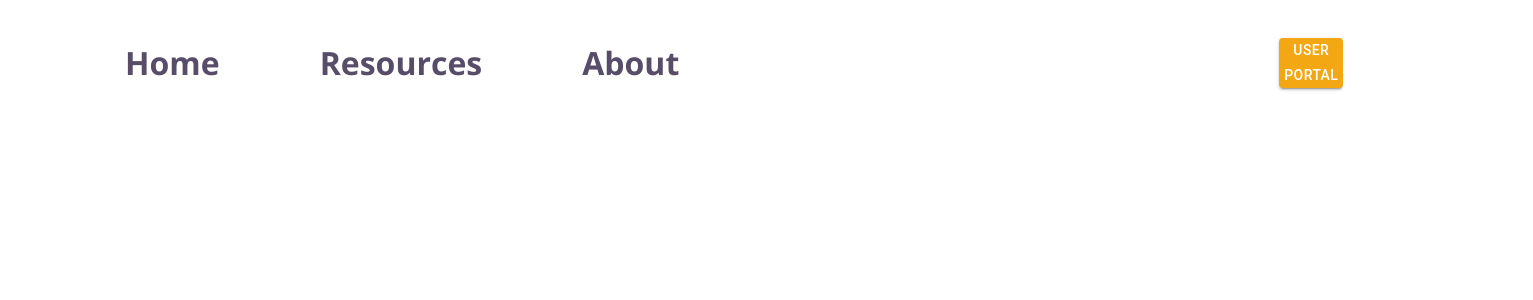
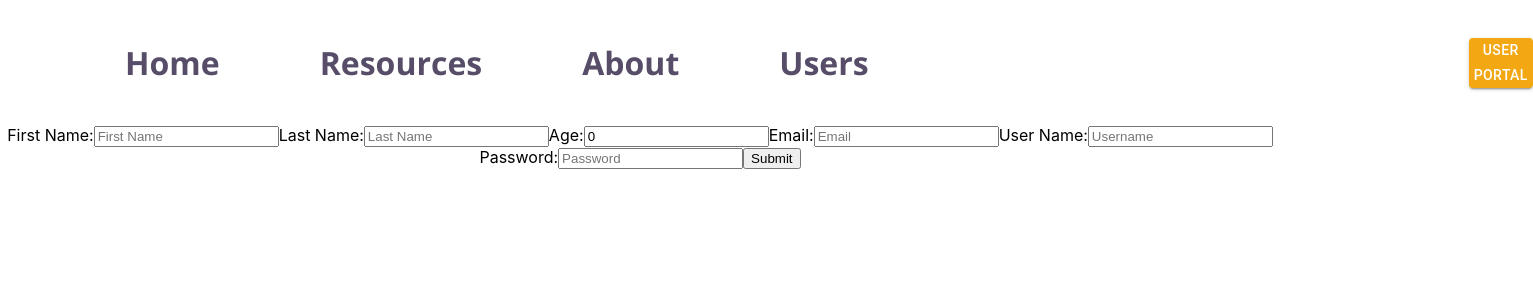
Before and after one commit to TheodoreBFrazier/EDUK, a React (Create React App) app in the folder frontend/: page /users/create in a window 1280 px wide. Shown: the top 300 px of the page, 1533 px wide, since content can reach past the window. Built offline with nearby package versions, Linux system fonts and the light colour scheme; no server answers.

Commit message:
added username and password text field to signup form

```diff
--- a/frontend/src/App.js
+++ b/frontend/src/App.js
@@ -19,6 +19,7 @@ import About from "./pages/About";
 
 //Shows a single resource
 import ShowResource from "./pages/ShowResource";
+import CreateUser from "./components/CreateUser";
 
 function App() {
 	return (
@@ -32,6 +33,7 @@ function App() {
 						<Route path="/resources/:id" element={<ShowResource />} />
 						<Route path="/users" element={<UserPortal />} />
 						<Route path="/about" element={<About />} />
+						<Route path="/users/create" element={<CreateUser />} />
 					</Routes>
 				</main>
 			</Router>
--- a/frontend/src/components/CreateUser.js
+++ b/frontend/src/components/CreateUser.js
@@ -1,6 +1,7 @@
 import axios from 'axios';
 import {useState} from 'react';
 import {useNavigate} from 'react-router-dom';
+import React from 'react';
 
 const API = process.env.REACT_APP_API_URL;
 
@@ -11,6 +12,8 @@ function CreateUser(){
         last_name : '',
         age : 0,
         email: '',
+        user_name: '',
+        password:''
     })
 
 
@@ -20,8 +23,7 @@ function CreateUser(){
             .then(
                 ()=>{
                     navigate(`/users`)
-                },
-                (err)=> console.err(err)
+                }
             )
             .catch((c)=> console.warn('catch',c))
     };
@@ -80,6 +82,26 @@ function CreateUser(){
                 required
                 />
 
+                <label htmlFor='username'>User Name:</label>
+                <input
+                id='user_name'
+                value ={user.user_name}
+                type = 'text'
+                onChange={handleTextChange}
+                placeholder='Username'
+                required
+                />
+
+                <label htmlFor='password'>Password:</label>
+                <input
+                id='password'
+                value ={user.password}
+                type = 'text'
+                onChange={handleTextChange}
+                placeholder='Password'
+                required
+                />
+
                 <input type='submit'/>
         </form>
     </div>
--- a/frontend/src/components/NavBar.js
+++ b/frontend/src/components/NavBar.js
@@ -22,7 +22,9 @@ export default function NavBar() {
             <Link to="/about">
                 <h3> About </h3>
             </Link>
-
+            <Link to="/users/create">
+                <h3> Users </h3>
+            </Link>
 
             <Button variant='contained'>
                 <Link to="/users"> User Portal</Link>
--- a/frontend/src/components/SearchBar.js
+++ b/frontend/src/components/SearchBar.js
@@ -56,7 +56,7 @@ const SearchBar = () => {
 				value={searchInput}
 				InputProps={{
 					endAdornment: (
-						<InputAdornment>
+						<InputAdornment position='start'>
 							<IconButton>
 								<SearchIcon />
 							</IconButton>
--- a/frontend/src/components/SingleUserPage.js
+++ b/frontend/src/components/SingleUserPage.js
@@ -1,12 +1,12 @@
-// import React from "react";
-// import { Link } from "react-router-dom";
+import React from "react";
+import { Link } from "react-router-dom";
 
-// function SingleUser({ user }) {
-//     return (
-//         <div className="useruserview">
+function SingleUserView({ user }) {
+    return (
+        <div className="useruserview">
 
-//         </div>
-//     )
-// }
+        </div>
+    )
+}
 
-// export default SingleUser
+export default SingleUserView
```
